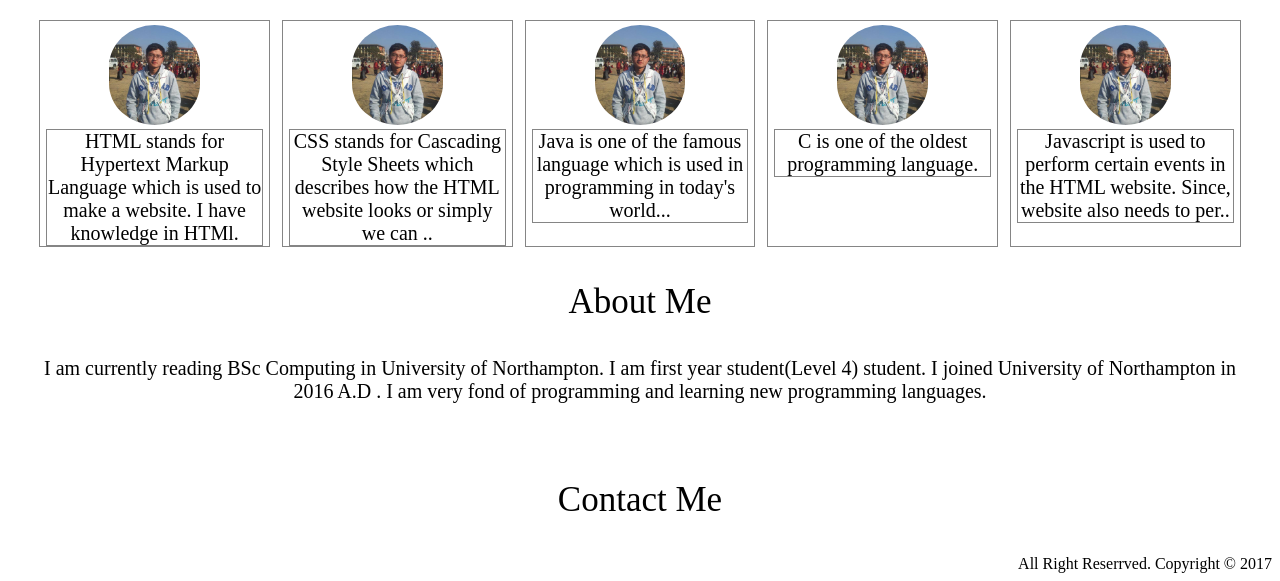
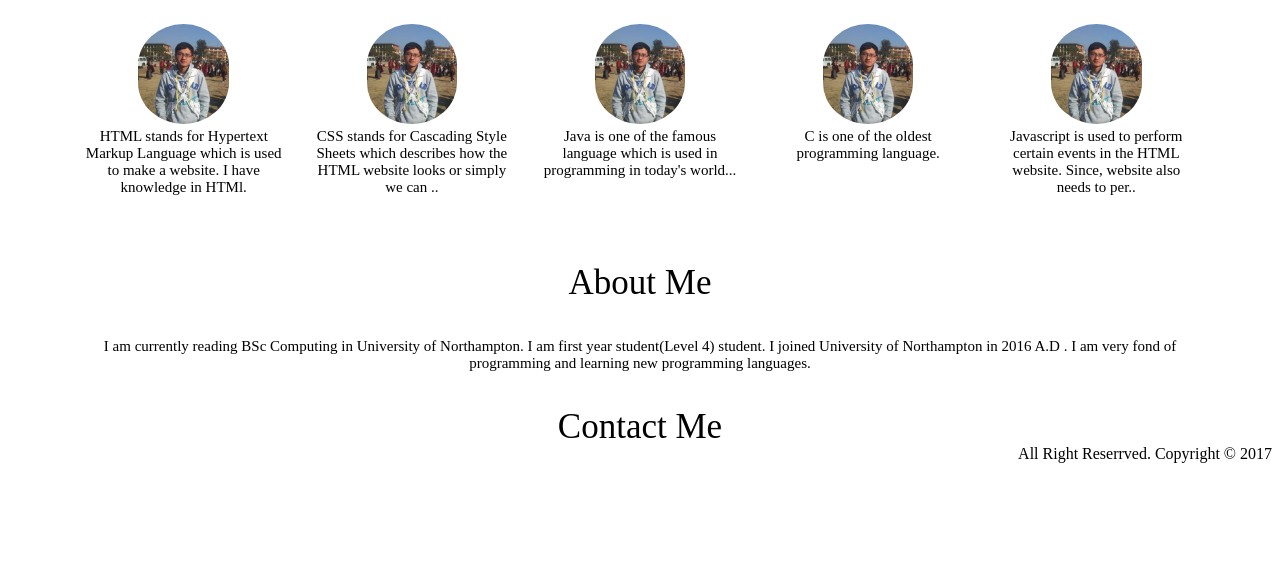
Before and after one commit to 2i101y1/csy1018-assign1, a plain HTML site: page index.html in a window 1280 px wide. Shown: the part 548-1129 px from the top of the page. After the commit the page ends 1019 px from the top, so only its background shows below. Drawn offline with Linux system fonts and the light colour scheme.

Commit message:
files updated but modification is needed more

```diff
--- a/css/index.css
+++ b/css/index.css
@@ -1,212 +1,3 @@
-.gallery img{
-	height: 400px;
-	width: 100%;
-}
-
-.body{
-	margin:0 2% ;
-	height: 500px;
-	padding-top: 0px;
-}
-
-.body p{
-	text-align: center;
-	font-size: 35px;
-}
-
-.gallery{
-    animation-name: gallery;
-    animation-duration: 10s;
-    animation-iteration: infinite;
-    width: 60%;
-    background: red;
-    height: 400px;
-}
-
-@keyframes gallery{
-    0% {background-image: url(bj.jpg);}
-    25%  {background-color:yellow; left:200px; top:0px;}
-    50%  {background-color:blue; left:200px; top:200px;}
-    75%  {background-color:green; left:0px; top:200px;}
-    100% {background-color:red; left:0px; top:0px;}
-}
-.myskill{
-	display: flex;
-	flex-direction: row;
-
-}
-
-.html5{
-	display: flex;
-	flex-direction: column;
-	border: 1px solid #858585;
-	margin: 0 6px;
-}
-.html5 img{
-	max-width: 100px;
-	height: 100px;
-	margin: 0 6px;
-	border-radius: 60px;
-	padding-top: 4px;
-	padding-bottom: 4px;
-	margin-left: auto;
-	margin-right: auto;
-	display: block;
-}
-
-.html5 img{
-	max-width: 100px;
-	height: 100px;
-	margin: 0 6px;
-	padding-top: 4px;
-	padding-bottom: 4px;
-	margin-left: auto;
-	margin-right: auto;
-	display: block;
-
-}
-
-.html5 p{
-	text-align: justify;
-	text-align: center;
-	max-width:250px;
-    border: 1px solid #858585;
-    margin: 0 6px;
-    font-size: 20px;
-}
-
-.css{
-	display: flex;
-	flex-direction: column;
-	border: 1px solid #858585;
-	margin: 0 6px;
-}
-
-.css img{
-	max-width: 100px;
-	height: 100px;
-	margin: 0 6px;
-	border-radius: 50px;
-	padding-top: 4px;
-	padding-bottom: 4px;
-	margin-left: auto;
-	margin-right: auto;
-	display: block;
-}
-
-.css p{
-	text-align: justify;
-	text-align: center;
-	max-width:250px;
-    border: 1px solid #858585;
-    margin: 0 6px;
-    font-size: 20px;
-}
-
-.java{
-	display: flex;
-	flex-direction: column;
-	border: 1px solid #858585;
-	margin: 0 6px;
-}
-
-.java img{
-	max-width: 100px;
-	height: 100px;
-	margin: 0 6px;
-	border-radius: 50px;
-	padding-top: 4px;
-	padding-bottom: 4px;
-	margin-left: auto;
-	margin-right: auto;
-	display: block;
-
-}
-
-.java p{
-	text-align: justify;
-	text-align: center;
-	max-width:250px;
-    border: 1px solid #858585;
-    margin: 0 6px;
-    font-size: 20px;
-}
-
-.c{
-	display: flex;
-	flex-direction: column;
-	border: 1px solid #858585;
-	margin: 0 6px;
-}
-
-.c img{
-	max-width: 100px;
-	height: 100px;
-	margin: 0 6px;
-	border-radius: 50px;
-	padding-top: 4px;
-	padding-bottom: 4px;
-	margin-left: auto;
-	margin-right: auto;
-	display: block;
-}
-
-.c p{
-	text-align: justify;
-	text-align: center;
-	max-width:250px;
-    border: 1px solid #858585;
-    margin: 0 6px;
-    font-size: 20px;
-}
-
-.javascript{
-	display: flex;
-	flex-direction: column;
-	border: 1px solid #858585;
-	margin: 0 6px;
-}
-
-.javascript img{
-	max-width: 100px;
-	height: 100px;
-	margin: 0 6px;
-	border-radius: 50px;
-	padding-top: 4px;
-	padding-bottom: 4px;
-	margin-left: auto;
-	margin-right: auto;
-	display: block;
-
-}
-
-.javascript p{
-	text-align: justify;
-	text-align: center;
-	max-width:250px;
-    margin: 0 6px;
-    font-size: 20px;
-    border: 1px solid #858585;
-}
-
-.aboutme{
-	text-align: center;
-	 font-size: 20px;
-}
-
-.contactme{
-
-}
-
-.contactme p{
-	text-align: center;
-	font-size: 35px;
-}
-
-.copyright{
-	text-align: right;
-}
-
 .menu{
 	text-align: center;
 	width: 100%;
@@ -243,3 +34,210 @@
     padding: 16px 18px;
     background: green;
 }
+
+.menu ul li a:active {
+    display: block;
+    text-decoration: none;
+    color: white;
+    text-align: center;
+    padding: 16px 18px;
+    background: red;
+}
+
+.gallery img{
+	height: 400px;
+	width: 100%;
+}
+
+.body{
+	margin:0 2% ;
+	height: 500px;
+	padding-top: 0px;
+}
+
+.body p{
+	text-align: center;
+	font-size: 35px;
+}
+
+.gallery{
+    animation-name: gallery;
+    animation-duration: 10s;
+    width: 100%;
+    background: red;
+    height: 400px;
+}
+
+@keyframes gallery{
+    0% {background-image: url(bj.jpg);}
+    25%  {background-color:yellow; left:200px; top:0px;}
+    50%  {background-color:blue; left:200px; top:200px;}
+    75%  {background-color:green; left:0px; top:200px;}
+    100% {background-color:red; left:0px; top:0px;}
+}
+
+.myskill{
+	display: flex;
+	flex-direction: row;
+	margin-right: 3%;
+	margin-left: 3%;
+}
+
+
+.html5{
+	display: flex;
+	flex-direction: column;
+	margin: 0 6px;
+}
+.html5 img{
+	max-width: 100px;
+	height: 100px;
+	margin: 0 6px;
+	border-radius: 60px;
+	padding-top: 4px;
+	padding-bottom: 4px;
+	margin-left: auto;
+	margin-right: auto;
+	display: block;
+}
+
+.html5 p{
+	text-align: justify;
+	text-align: center;
+	max-width:250px;
+    margin: 0 6px;
+    font-size: 15px;
+    height: 100px;
+}
+
+.css{
+	display: flex;
+	flex-direction: column;
+	margin: 0 6px;
+
+}
+
+.css img{
+	max-width: 100px;
+	height: 100px;
+	margin: 0 6px;
+	border-radius: 50px;
+	padding-top: 4px;
+	padding-bottom: 4px;
+	margin-left: auto;
+	margin-right: auto;
+	display: block;
+}
+
+.css p{
+	text-align: justify;
+	text-align: center;
+	max-width:250px;
+    margin: 0 6px;
+    font-size: 15px;
+}
+
+.java{
+	display: flex;
+	flex-direction: column;
+	margin: 0 6px;
+}
+
+.java img{
+	max-width: 100px;
+	height: 100px;
+	margin: 0 6px;
+	border-radius: 50px;
+	padding-top: 4px;
+	padding-bottom: 4px;
+	margin-left: auto;
+	margin-right: auto;
+	display: block;
+
+}
+
+.java p{
+	text-align: justify;
+	text-align: center;
+	max-width:250px;
+    margin: 0 6px;
+    font-size: 15px;
+}
+
+.c{
+	display: flex;
+	flex-direction: column;
+	margin: 0 6px;
+}
+
+.c img{
+	max-width: 100px;
+	height: 100px;
+	margin: 0 6px;
+	border-radius: 50px;
+	padding-top: 4px;
+	padding-bottom: 4px;
+	margin-left: auto;
+	margin-right: auto;
+	display: block;
+}
+
+.c p{
+	text-align: justify;
+	text-align: center;
+	max-width:250px;
+    margin: 0 6px;
+    font-size: 15px;
+}
+
+.javascript{
+	display: flex;
+	flex-direction: column;
+	margin: 0 6px;
+}
+
+.javascript img{
+	max-width: 100px;
+	height: 100px;
+	margin: 0 6px;
+	border-radius: 50px;
+	padding-top: 4px;
+	padding-bottom: 4px;
+	margin-left: auto;
+	margin-right: auto;
+	display: block;
+
+}
+
+.javascript p{
+	text-align: justify;
+	text-align: center;
+	max-width:250px;
+    margin: 0 6px;
+    font-size: 15px;
+}
+
+.aboutme{
+	 text-align: center;
+	 font-size: 15px;
+	 margin-right: 3%;
+	 margin-left: 3%;
+}
+
+.contactme{
+
+}
+
+.contactme p{
+	text-align: center;
+	font-size: 35px;
+}
+
+.copyright{
+	text-align: right;
+}
+
+.followme{
+	display: flex;
+	flex-direction: row;
+}
--- a/index.html
+++ b/index.html
@@ -13,12 +13,11 @@
 	<ul>
 	<li><a href=""> Home </a></li>
 	<li><a href=""> Bio  </a></li>
-	<li><a href=""> CV	  </a></li>
-	<li><a href=""> Contact</a></li>
+	<li><a href="cv.html"> CV	  </a></li>
+	<li><a href="contact.html"> Contact</a></li>
 	</ul>
 	</div>
 <section>
-<div class="section">
 <div class="gallery">
 <img src="images/bijaya.jpg" alt="Bijaya Thapa Magar">
 </div>
@@ -50,14 +49,13 @@
 <p>About Me</p>
 I am currently reading BSc Computing in University of Northampton. I am first year student(Level 4) student. I joined University of Northampton in 2016 A.D . I am very fond of programming and learning new programming languages.
 </div>
-</div>
 <div class="contactme">
 <p> Contact Me</p>
+</div>
 </div>
 </section>
 <footer>
 <div class="followme">
-
 </div>
 <div class="copyright">
 All Right Reserrved. Copyright &copy; 2017
```
Also changed, not shown: contact.html (+2 -2 lines), css/contact.css (added, +73 -0 lines), css/cv.css (added, +64 -0 lines), css/style.css (deleted, +0 -27 lines), cv.html (added, +43 -0 lines).
